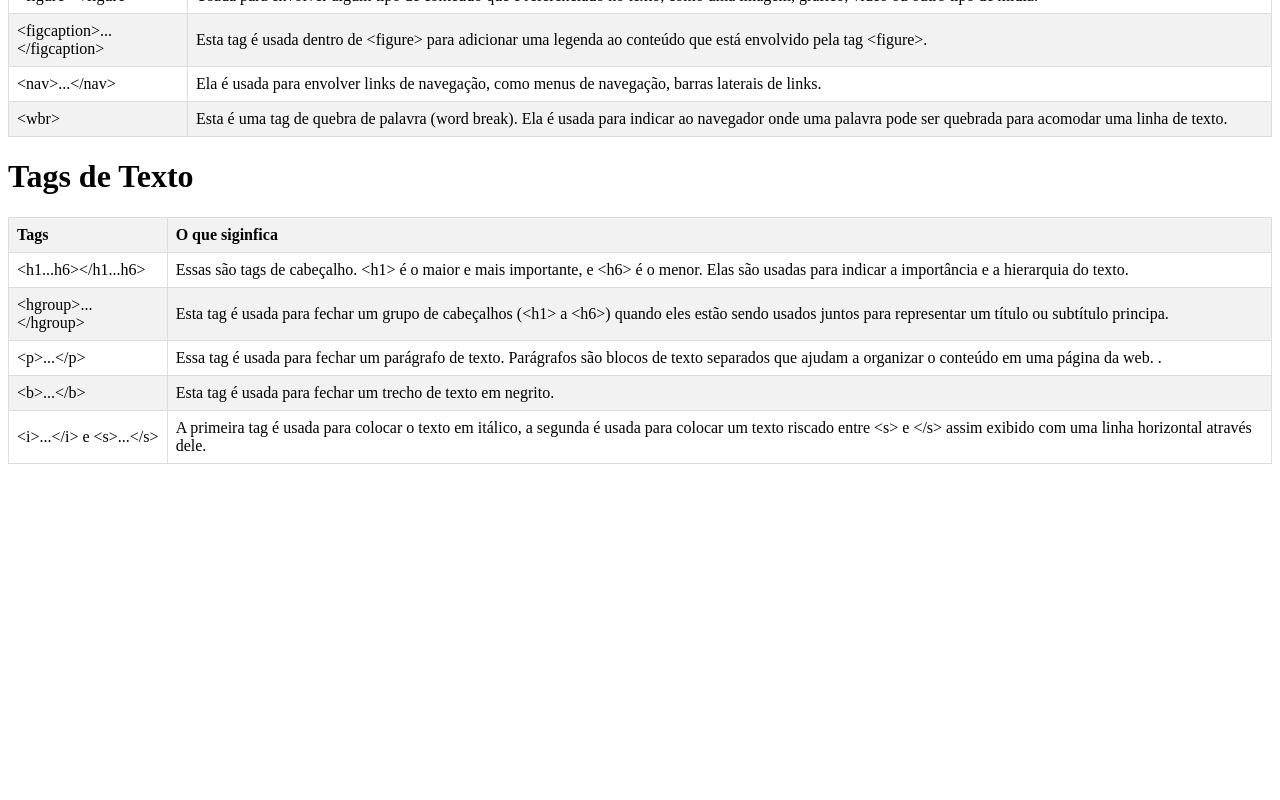
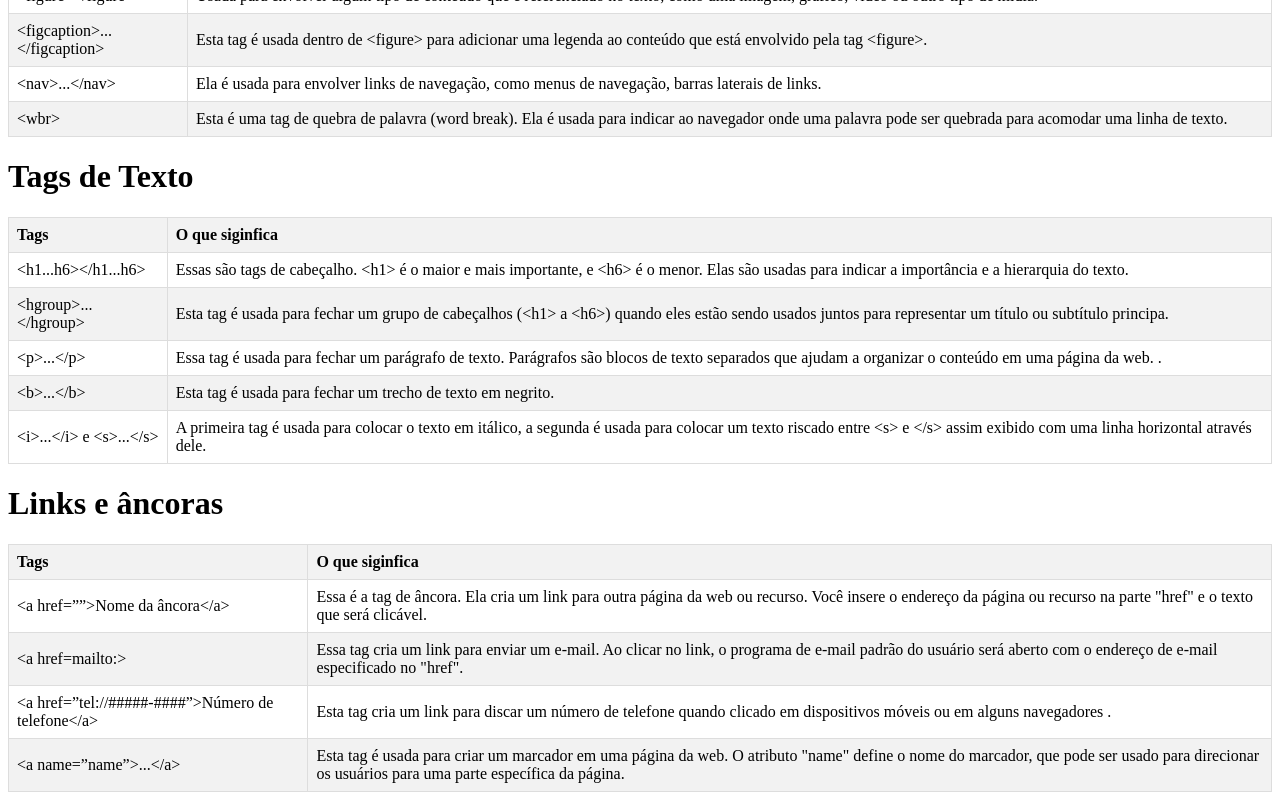
Before and after one commit to Iasmin000/IntroducaoAoHtml, a plain HTML site: page index.html in a window 1280 px wide. Shown: the part 728-1528 px from the top of the page. Before the commit the page ends 1200 px from the top, so only its background shows below. Drawn offline with Linux system fonts and the light colour scheme.

Commit message:
mais uma tabela

```diff
--- a/index.html
+++ b/index.html
@@ -120,5 +120,33 @@
             </tr>
         </tbody>
         </table>
+        <h1>Links e âncoras</h1>
+        <table>
+        <thead>
+            <tr>
+            <th>Tags</th>
+            <th>O que siginfica</th>
+            </tr>
+        </thead>
+        <tbody>
+            <tr>
+            <td>&#60;a href=””&#62;Nome da âncora&#60;/a&#62;</td>
+            <td>Essa é a tag de âncora. Ela cria um link para outra página da web ou recurso. Você insere o endereço da página ou recurso na parte "href" e o texto que será clicável. </td>
+            </tr>
+            <tr>
+            <td>&#60;a href=mailto:&#62;</td>
+            <td>Essa tag cria um link para enviar um e-mail. Ao clicar no link, o programa de e-mail padrão do usuário será aberto com o endereço de e-mail especificado no "href".</td>
+            </tr>
+            <tr>
+            <td>&#60;a href=”tel://#####-####”>Número de telefone&#60;/a&#62;</td>
+            <td>Esta tag cria um link para discar um número de telefone quando clicado em dispositivos móveis ou em alguns navegadores .</td>
+            </tr>
+            <tr>
+            <td> &#60;a name=”name”&#62;...&#60;/a&#62;</td>
+            <td> Esta tag é usada para criar um marcador em uma página da web. O atributo "name" define o nome do marcador, que pode ser usado para direcionar os usuários para uma parte específica da página.</td>
+            </tr>
+
+        </tbody>
+        </table>
 </body>
 </html>
```
